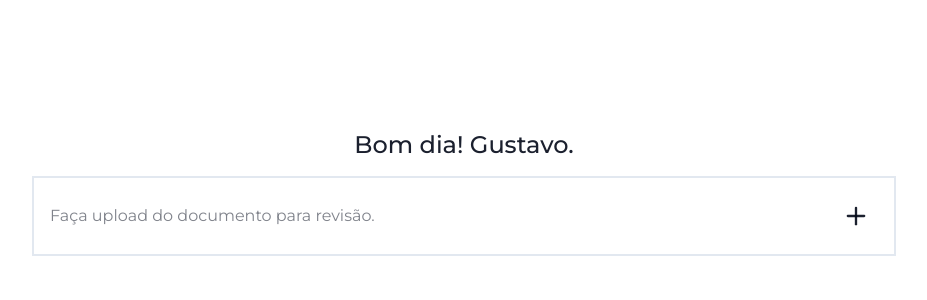
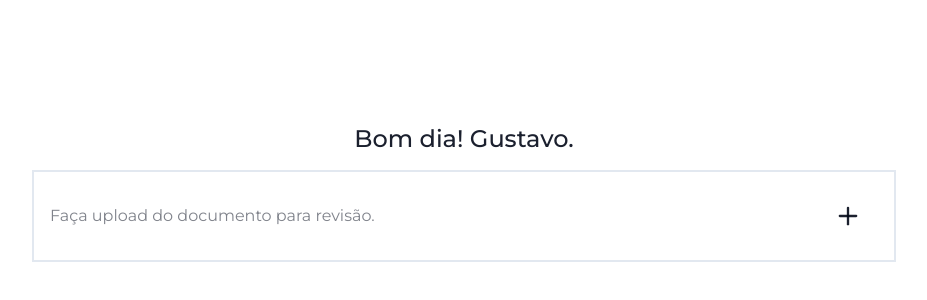
Before and after one commit to gustavoalvim41/jurista-ia, a Next.js app in the folder frontend/: page / in a window 1280 px wide. Shown: the part 210-510 px from the top of the page, without its empty margins (176-1103 px from the left). Built offline with nearby package versions, Linux system fonts and the light colour scheme.

Commit message:
update chat page

```diff
--- a/frontend/app/page.tsx
+++ b/frontend/app/page.tsx
@@ -1,37 +1,52 @@
 "use client";
-import { useState } from "react";
+import { useRef, useState } from "react";
 import Container from "@/components/container";
 import { Plus, MoveUp } from "lucide-react";
 
-// import Image from "next/image";
-// import pdf from "../public/pdf.svg";
+export default function Home() {
+  const [file, setFile] = useState<File | null>();
+  const inputRef = useRef<HTMLInputElement>(null);
 
-export default function Home() {
-  const [file, setFile] = useState<boolean>(false);
+  const handleClick = () => {
+    inputRef.current?.click();
+  };
+
+  const handleFileChange = (e: React.ChangeEvent<HTMLInputElement>) => {
+    const selectedFile = e.target.files?.[0] ?? null;
+    if (selectedFile) {
+      setFile(selectedFile);
+      console.log("Arquivo selecionado:", selectedFile.name);
+    }
+  };
+
   return (
     <Container>
       <div className="h-screen flex flex-col items-center justify-center gap-4">
         <div className="min-w-full">
-          <h1 className="text-2xl font-medium tracking-normal leading-relaxed text-foreground/90 text-center">
+          <h1 className="mb-3 text-2xl font-medium tracking-normal leading-relaxed text-foreground/90 text-center">
             Bom dia! Gustavo.
           </h1>
-          <div className="mt-3 p-4 border-2 border-border bg-background">
-            {file ? (
-              <div className="flex gap-4 p-2 border-2 border-border bg-background w-fit max-w-full">
-                {/* <Image height={48} src={pdf} alt="ext file" /> */}
+          <div className="border-2 border-border p-4">
+            {file && (
+              <div
+                className="flex gap-4 p-2 border-2 border-border bg-background w-fit max-w-full
+               overflow-hidden transition-all duration-300 ease-in-out opacity-100"
+                style={{ maxHeight: "100px" }}
+              >
                 pdf
                 <div className="min-w-0">
-                  <p className="truncate">file_name.pdf</p>
-                  <p className="text-foreground/50">2,323 KB</p>
+                  <p className="truncate">{file.name}</p>
+                  <p className="text-foreground/50">
+                    {(file.size / 1024).toFixed(0)} KB
+                  </p>
                 </div>
               </div>
-            ) : null}
-            <div className="flex">
+            )}
+
+            <div className="flex gap-2">
               <input
                 type="text"
-                className={`w-full ${
-                  file ? "py-4" : "py-2"
-                } focus:outline-none focus:ring-0 focus:border-border`}
+                className="py-4 w-full focus:outline-none focus:ring-0 focus:border-border"
                 placeholder={
                   !file
                     ? "Faça upload do documento para revisão."
@@ -40,18 +55,26 @@ export default function Home() {
                 disabled={!file}
               />
               {file ? (
-                <button className="p-2 flex items-center justify-center cursor-pointer">
+                <button className="w-16 p-2 flex items-center justify-center cursor-pointer">
                   <MoveUp className="text-foreground/90" size={28} />
                 </button>
               ) : (
-                <button className="p-2 flex items-center justify-center cursor-pointer">
-                  <Plus className="text-foreground/90" size={28} />
-                </button>
+                <>
+                  <button
+                    className="w-16 p-2 flex items-center justify-center cursor-pointer"
+                    onClick={handleClick}
+                  >
+                    <Plus className="text-foreground/90" size={28} />
+                  </button>
+                  <input
+                    type="file"
+                    ref={inputRef}
+                    className="hidden"
+                    onChange={handleFileChange}
+                  />
+                </>
               )}
             </div>
-            {/* <div className="text-sm text-gray-500">
-              Seu arquivo está pronto para ser revisado!
-            </div> */}
           </div>
         </div>
       </div>
```
